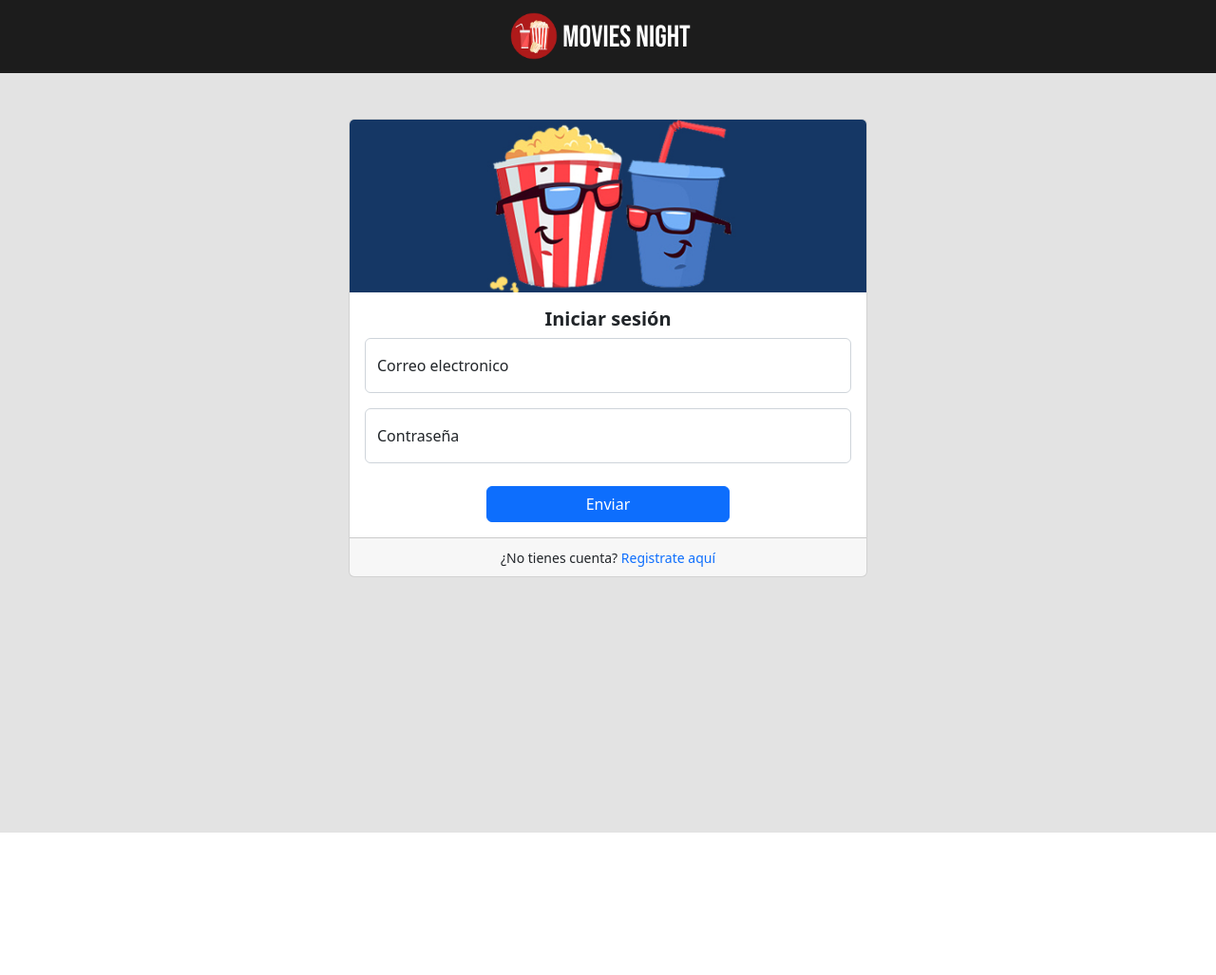
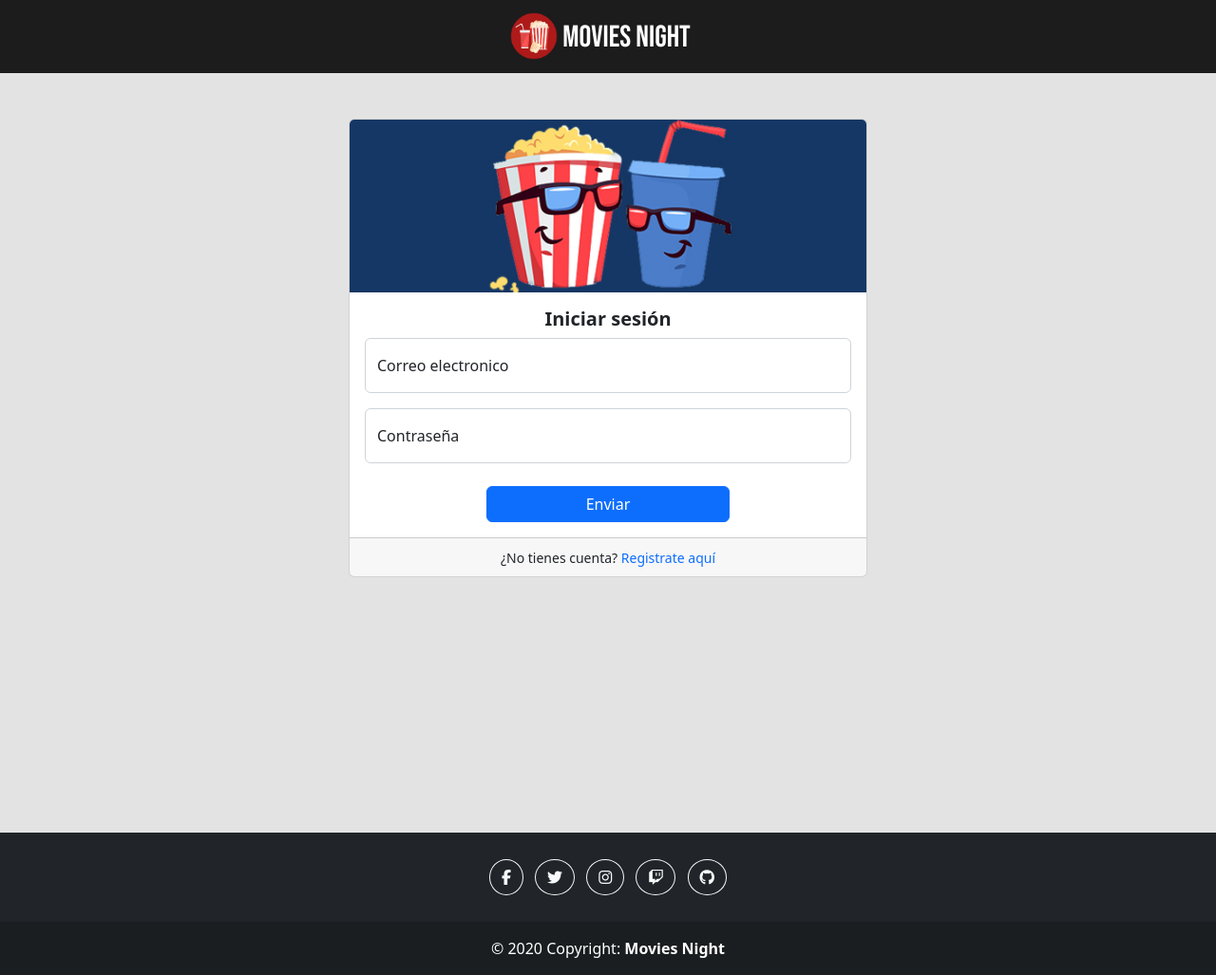
Before and after one commit to MauroRomo1/Movies-Night, a plain HTML site: page pages/login.html in a window 1280 px wide. Shown: the whole page at 95% size. Before the commit the page ends 877 px from the top, so only its background shows below. Drawn offline with nearby package versions, Linux system fonts and the light colour scheme.

Commit message:
añadiendo el footer en todas las paginas

```diff
--- a/pages/login.html
+++ b/pages/login.html
@@ -96,6 +96,61 @@
         </div>
       </div>
     </main>
+    <footer class="bg-dark text-center text-white">
+      <!-- Grid contenedor -->
+      <div class="container p-4 pb-0">
+        <!-- Redes -->
+        <section class="mb-4">
+          <!-- Facebook -->
+          <a
+            class="btn btn-outline-light m-1 rounded-circle"
+            href="https://www.facebook.com"
+            role="button"
+            target="_blank"
+            ><i class="fa fa-facebook" aria-hidden="true"></i>
+          </a>
+          <!-- Twitter -->
+          <a
+            class="btn btn-outline-light m-1 rounded-circle"
+            href="https://www.twitter.com"
+            role="button"
+            target="_blank"
+            ><i class="fa fa-twitter" aria-hidden="true"></i>
+          </a>
+          <!-- Instagram -->
+          <a
+            class="btn btn-outline-light m-1 rounded-circle"
+            href="https://www.instagram.com/?theme=dark"
+            role="button"
+            target="_blank"
+            ><i class="fa fa-instagram" aria-hidden="true"></i>
+          </a>
+          <!-- Twitch -->
+          <a
+            class="btn btn-outline-light m-1 rounded-circle"
+            href="https://www.twitch.tv/dharez1"
+            role="button"
+            target="_blank"
+            ><i class="fa fa-twitch" aria-hidden="true"></i>
+          </a>
+          <!-- Github -->
+          <a
+            class="btn btn-outline-light m-1 rounded-circle"
+            href="https://github.com/MauroRomo1/Movies-Night"
+            role="button"
+            target="_blank"
+            ><i class="fa fa-github" aria-hidden="true"></i>
+          </a>
+        </section>
+      </div>
+      <!-- Copyright -->
+      <div class="text-center p-3" style="background-color: rgba(0, 0, 0, 0.2)">
+        © 2020 Copyright:
+        <a class="text-white text-decoration-none" href="#">
+          <b>Movies Night</b>
+        </a>
+      </div>
+    </footer>
     <!-- Script de bootrap -->
     <script
       src="https://cdn.jsdelivr.net/npm/bootstrap@5.2.2/dist/js/bootstrap.bundle.min.js"
```
Also changed, not shown: index.html (+54 -2 lines), pages/registro.html (+55 -0 lines).
